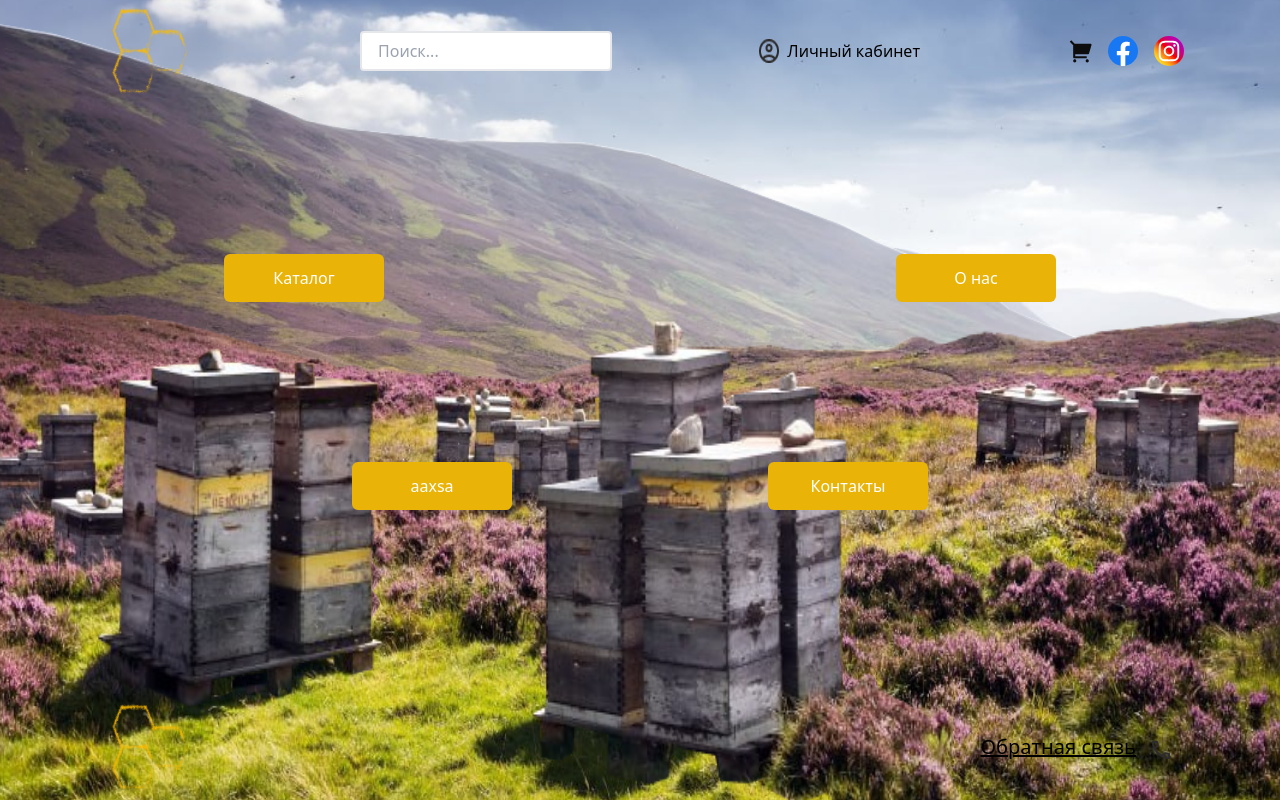
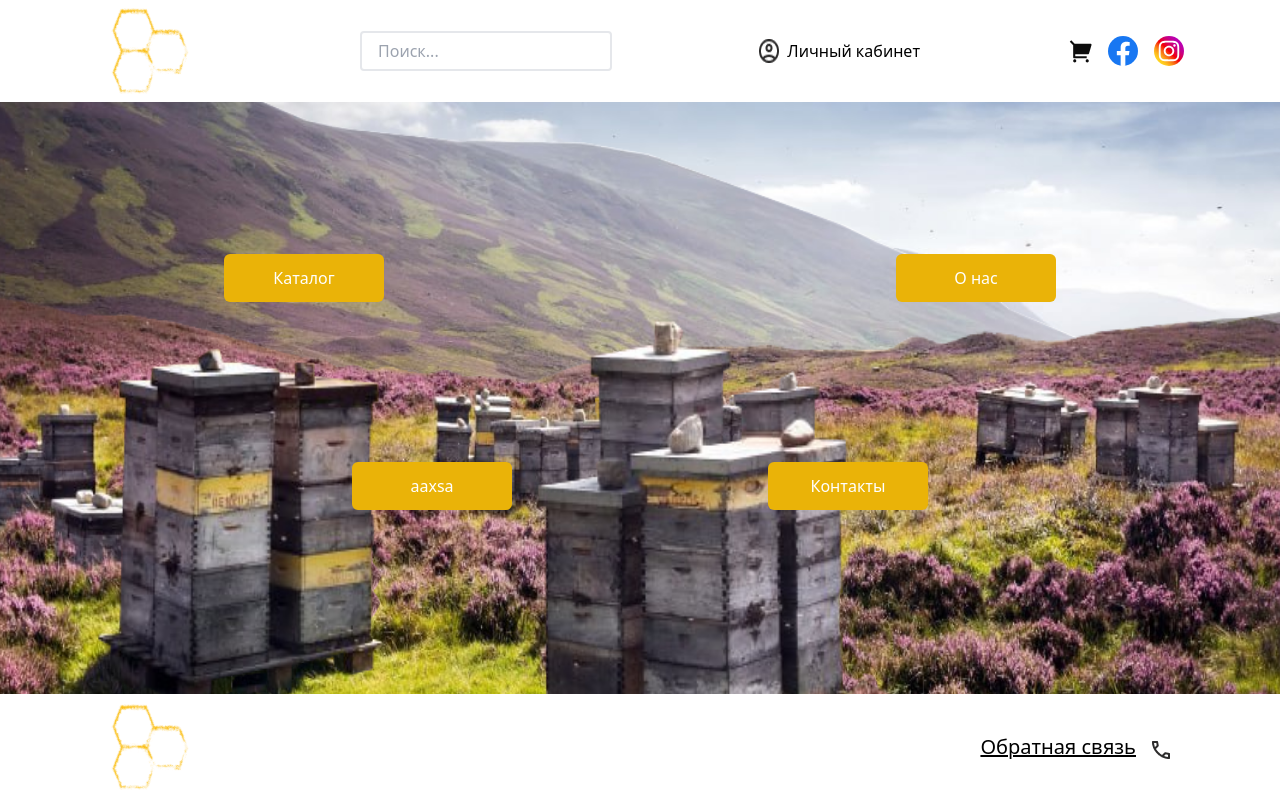
Before and after one commit to Craft-honey-team/E-commerce-vue, a Vue app: page / in a window 1280 px wide. Built offline with nearby package versions, Linux system fonts and the light colour scheme.

Commit message:
testing borders

```diff
--- a/src/layouts/Footer.vue
+++ b/src/layouts/Footer.vue
@@ -1,5 +1,5 @@
 <template>
-   <footer class="w-full absolute bottom-0 z-[1] px-20">
+   <footer class="bg-white w-full absolute bottom-0 z-[1] px-20">
       <div class="flex justify-between items-center my-[10px]">
          <div class="ml-[30px]">
             <img class = "w-20" src = "@/assets/med2.png"/>
--- a/src/layouts/Header.vue
+++ b/src/layouts/Header.vue
@@ -1,5 +1,5 @@
 <template>
-   <header class="grid grid-cols-4 items-center px-20 py-2 relative z-[1] max-[800px]:grid-cols-3">
+   <header class="bg-white grid grid-cols-4 items-center px-20 py-2 relative z-[1] max-[800px]:grid-cols-3">
 
          <div class="ml-[30px]">
          	<router-link class = "w-fit" to="/">
```
Also changed, not shown: 11 other files (tests, documents, lock files or other folders).
